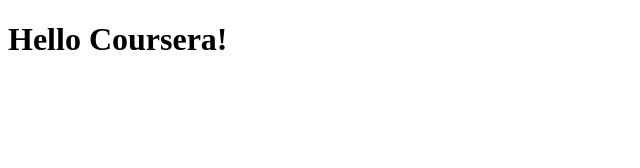
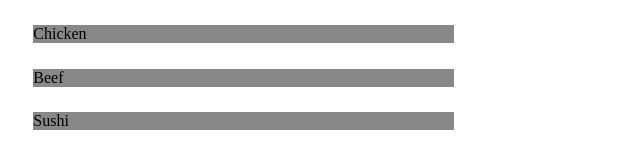
Before and after one commit to Generatoror/coursera-restaurant-1, a plain HTML site: page mod2-solution/index.html in a window 1280 px wide. Shown: the whole page, without its empty margins (0-640 px from the left). Drawn offline with Linux system fonts and the light colour scheme.

Commit message:
Update index.html

```diff
--- a/mod2-solution/index.html
+++ b/mod2-solution/index.html
@@ -2,19 +2,46 @@
 <html lang="en">
   <head>
   <style>
-  *{
-  box-sizing:dorder-box;
-  }
+   *{
+      box-sizing:border-box;
+    }
+    .infobox {
+      background-color:#888888;
+      border-width:3px;
+      border-color:#000000;
+      margin:2% 2%;
+    }
+    @media (min-width:992px) {
+      .cont-bg{
+        width:33.3%;
+      }
+    }
+    @media (min-width:768px) and (max-width:991px) {
+      .cont-md{
+        width:50%;
+      }
+    }
+    @media (max-width:767px) {
+      .cont-md{
+        width:100%;
+      }
+    }
   </style>
     <meta charset="utf-8">
     <meta http-equiv="X-UA-Compatible" content="IE=edge">
     <meta name="viewport" content="width=device-width, initial-scale=1">
 
-    <title>Boostrap Starter Page</title>
+    <title>My restaurant</title>
   </head>
 <body>
-
-  <h1>Hello Coursera!</h1>
-
+  <div class="infobox cont-bg cont-md cont-sm">
+    <div id = "chicken" class = "box-title">Chicken</div>
+  </div>
+  <div class="infobox cont-bg cont-md cont-sm">
+    <div id = "beef" class = "box-title">Beef</div>
+  </div>
+  <div class="infobox cont-bg cont-md cont-sm">
+    <div id = "sushi" class = "box-title">Sushi</div>
+  </div>
 </body>
 </html>
```
